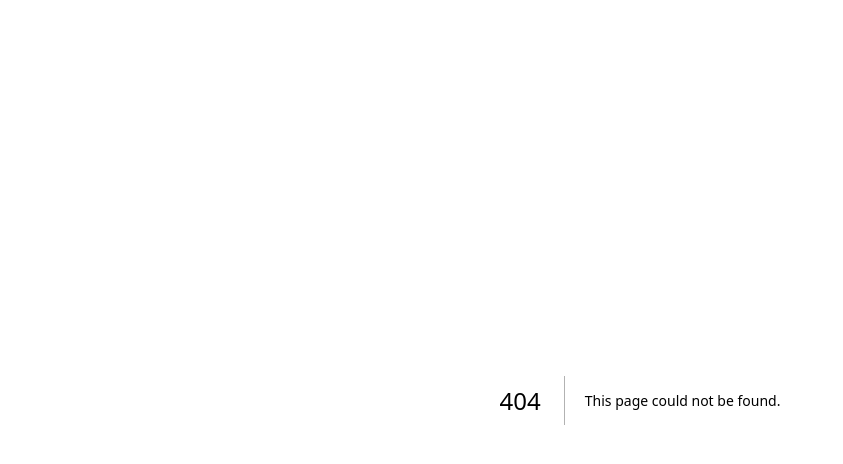
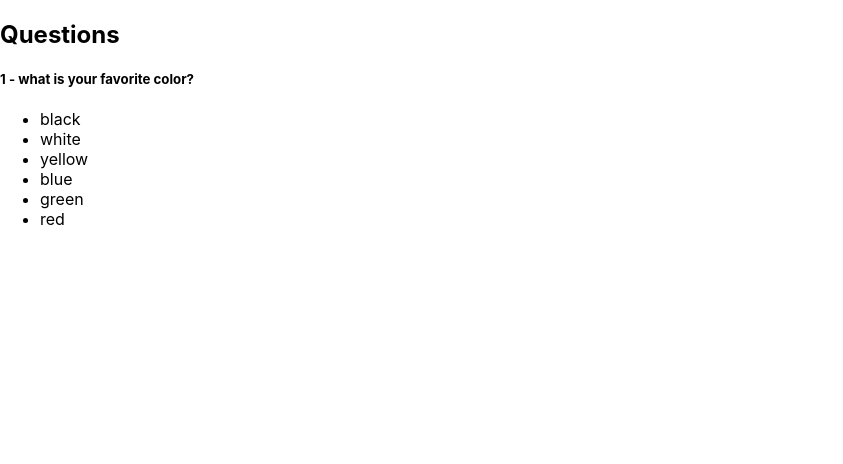
Before and after one commit to Aleydon/NextJs-Basics, a Next.js app: page /question in a window 1280 px wide. Before the commit this address had no page. Shown: the top 464 px of the page, without its empty margins (0-843 px from the left). Built offline with nearby package versions, Linux system fonts and the light colour scheme.

Commit message:
ADD: Api Integration

```diff
--- /dev/null
+++ b/src/pages/api/question/[id].js
@@ -0,0 +1,17 @@
+export default function question(req, res) {
+	if (req.method === 'GET') {
+		getQuestionData(req, res);
+	} else {
+		res.status(405).send();
+	}
+}
+
+function getQuestionData(req, res) {
+	const { id } = req.query;
+
+	res.status(200).json({
+		id,
+		question: 'what is your favorite color?',
+		options: ['black', 'white', 'yellow', 'blue', 'green', 'red']
+	});
+}
--- /dev/null
+++ b/src/pages/question.jsx
@@ -0,0 +1,28 @@
+import { useEffect, useState } from 'react';
+
+export default function Question() {
+	const [question, setQuestion] = useState('');
+
+	useEffect(() => {
+		fetch('http://localhost:3000/api/question/1').then(response =>
+			response.json().then(setQuestion)
+		);
+	}, []);
+
+	function showOptions() {
+		if (question) {
+			return question.options.map((res, index) => <li key={index}>{res}</li>);
+		}
+		return false;
+	}
+
+	return (
+		<div>
+			<h2>Questions</h2>
+			<h5>
+				{question.id} - {question.question}
+			</h5>
+			<ul>{showOptions()}</ul>
+		</div>
+	);
+}
```
